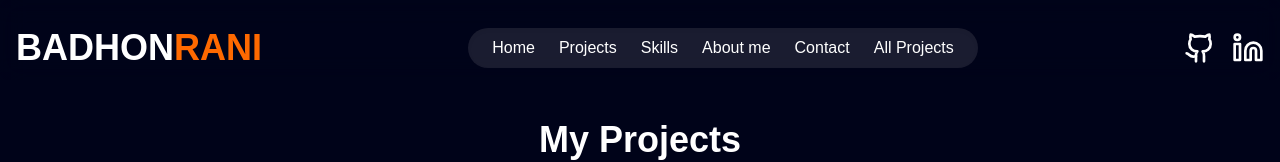
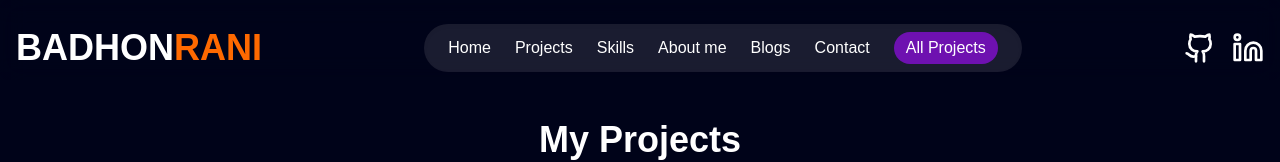
Before and after one commit to Badhon40/My-Portfolio-repo, a Next.js app: page /projects in a window 1280 px wide. Shown: the top 162 px of the page. Built offline with nearby package versions, Linux system fonts and the light colour scheme; a web font is replaced by a local one.

Commit message:
Navbar styling done

```diff
--- a/src/components/blods/Blogs.tsx
+++ b/src/components/blods/Blogs.tsx
@@ -23,7 +23,7 @@ const RecentBlogs = () => {
   }, []);
 
   return (
-    <section className="py-10 px-6  text-gray-900 dark:text-white bg-gradient-to-br from-white via-slate-100 to-white dark:from-[#0f172a] dark:via-[#0c0c1d] dark:to-[#0f172a]">
+    <section id="blogs" className="py-10 px-6  text-gray-900 dark:text-white bg-gradient-to-br from-white via-slate-100 to-white dark:from-[#0f172a] dark:via-[#0c0c1d] dark:to-[#0f172a]">
       <h2 className="text-4xl font-extrabold mb-10 text-center">Recent Tech Blogs</h2>
       <div className="grid gap-6 md:grid-cols-2 lg:grid-cols-3">
         {blogs.map((blog) => (
--- a/src/components/navbar/Navbar.tsx
+++ b/src/components/navbar/Navbar.tsx
@@ -1,17 +1,24 @@
 'use client';
 import Link from "next/link";
-import { useState } from "react";
+import { useState, useEffect } from "react";
 import { Github, Linkedin } from 'lucide-react';
+import { usePathname } from "next/navigation";
 
 const Navbar = () => {
   const [open, setOpen] = useState(false);
-  const [active, setActive] = useState('#home');
+  const [active, setActive] = useState('/');
+  const pathname = usePathname();
+
+  useEffect(() => {
+    setActive(pathname); // Update active state when pathname changes
+  }, [pathname]);
 
   const links = [
     { name: "Home", href: "/" },
     { name: "Projects", href: "/#project" },
     { name: "Skills", href: "/#skills" },
     { name: "About me", href: "/#aboutme" },
+    { name: "Blogs", href: "/#blogs" },
     { name: "Contact", href: "/#contact" },
     { name: "All Projects", href: "/projects" },
   ];
@@ -25,7 +32,7 @@ const Navbar = () => {
               ☰
             </button>
             {/* Left: Logo */}
-          <h1 className="text-white text-2xl md:text-3xl lg:text-4xl font-bold ">
+            <h1 className="text-white text-2xl md:text-3xl lg:text-4xl font-bold">
               BADHON<span className="text-orange-500">RANI</span>
             </h1>
           </div>
@@ -36,11 +43,9 @@ const Navbar = () => {
               <Link
                 key={link.name}
                 href={link.href}
-                onClick={() => setActive(link.href)}
+                onClick={() => setActive(link.href)} // Update active on click
                 className={`font-medium transition-all duration-300 ease-in-out ${
-                  active === link.href
-                    ? 'bg-purple-800 px-3 py-1  rounded-full'
-                    : 'text-white'
+                  active === link.href ? 'bg-purple-800 px-3 py-1 rounded-full' : 'text-white'
                 }`}
               >
                 {link.name}
@@ -48,7 +53,7 @@ const Navbar = () => {
             ))}
           </div>
 
-          {/* Right: Download button */}
+          {/* Right: Social Icons */}
           <div className="flex gap-4">
             <a href="https://github.com/Badhon40" target="_blank" rel="noopener noreferrer">
               <Github className="text-white w-8 h-8" />
@@ -57,31 +62,29 @@ const Navbar = () => {
               <Linkedin className="text-white w-8 h-8" />
             </a>
           </div>
-
         </div>
 
         {/* Mobile menu */}
-        <div className={`lg:hidden flex flex-col gap-4 py-4 px-6 mt-2 w-[80%] h-screen bg-white/10 bg-opacity-30 shadow-lg text-white transform duration-300 ease-in-out ${
-                    open ? 'translate-x-0 opacity-100 pointer-events-auto' : '-translate-x-100 opacity-0 pointer-events-none'}`}>
+        <div
+          className={`lg:hidden flex flex-col gap-4 py-4 px-6 mt-2 w-[80%] h-screen bg-white/10 bg-opacity-30 shadow-lg text-white transform duration-300 ease-in-out ${
+            open ? 'translate-x-0 opacity-100 pointer-events-auto' : '-translate-x-100 opacity-0 pointer-events-none'
+          }`}
+        >
           {links.map((link) => (
             <Link
               key={link.name}
               href={link.href}
               onClick={() => {
-                      setActive(link.href);
-                       // Optional: closes the mobile menu
+                setActive(link.href); // Update active on click
+                setOpen(false); // Optionally close the mobile menu
               }}
-                    className={`font-medium transition-all duration-300  ${
-                      active === link.href
-                        ? 'bg-purple-800 text-white px-3 py-1 rounded-full'
-                        : 'text-white '
+              className={`font-medium transition-all duration-300 ${
+                active === link.href ? 'bg-purple-800 text-white px-3 py-1 rounded-full' : 'text-white'
               }`}
             >
               {link.name}
             </Link>
-
           ))}
-
         </div>
       </div>
     </nav>
```
Lines whose indentation alone changed are shown as unchanged.
